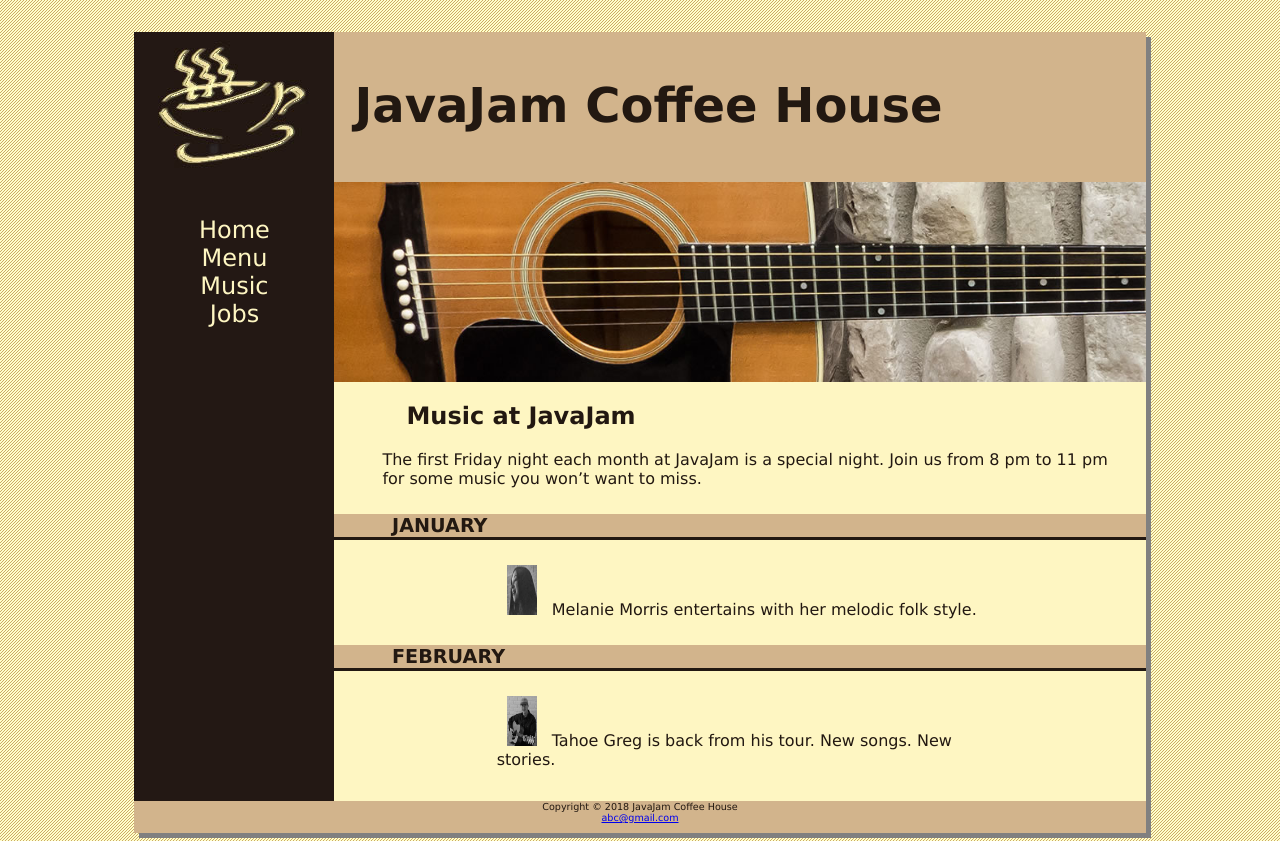
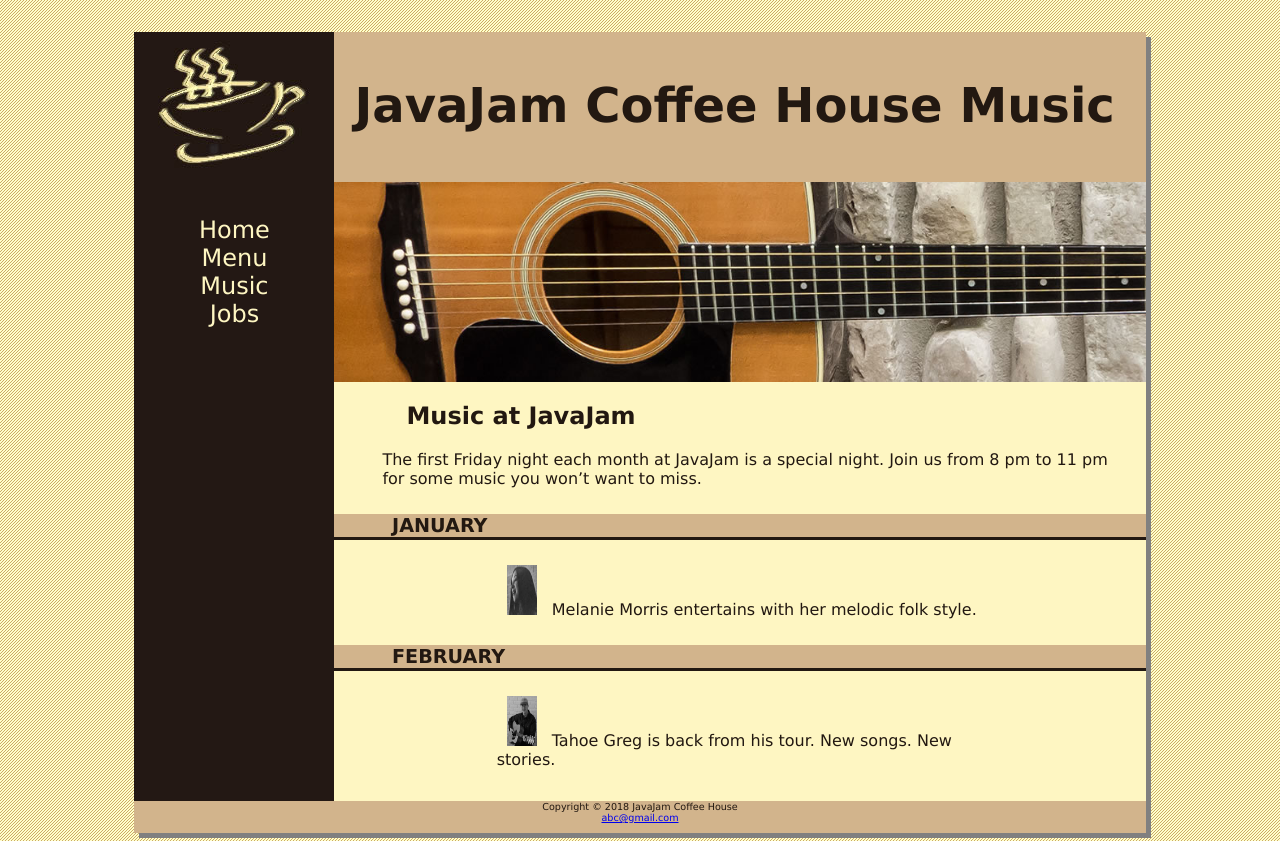
Before and after one commit to I3169/I3169.github.io., a plain HTML site: page music.html in a window 1280 px wide. Drawn offline with Linux system fonts and the light colour scheme.

Commit message:
music.html

```diff
--- a/music.html
+++ b/music.html
@@ -8,7 +8,7 @@
     <div id="wrapper">
         <body>
             <header>
-                <h1>JavaJam Coffee House</h1>
+                <h1>JavaJam Coffee House Music</h1>
             </header>
 
             <nav>
```
